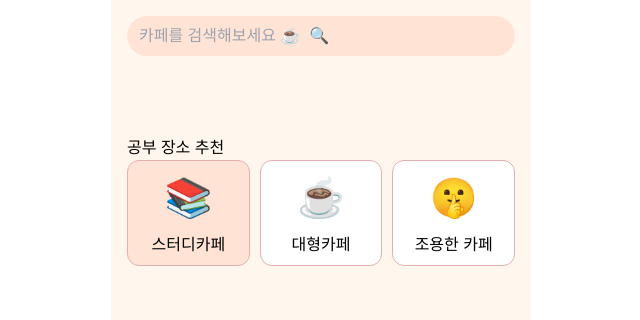
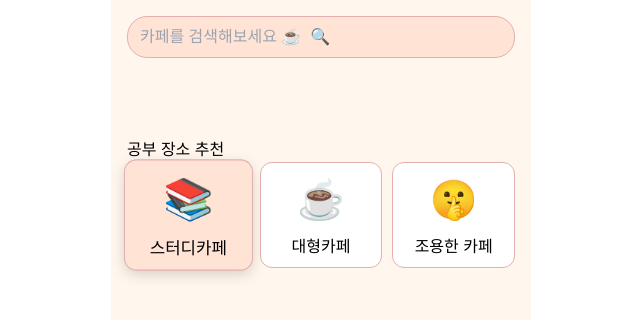
Before and after one commit to sprinter-wtc/Frontend, a React (Create React App) app: page / in a window 1280 px wide. In both pictures the pointer is over the element 507 px from the left and 212 px from the top of the page. Shown: the top 320 px of the page, without its empty margins (319-959 px from the left). Built offline with nearby package versions, Linux system fonts and the light colour scheme; no server answers.

Commit message:
fix: 메인창 css 수정 #3

```diff
--- a/src/styles/Home.css
+++ b/src/styles/Home.css
@@ -29,6 +29,7 @@
   border-radius: 20px;
   padding: 8px 12px;
   max-width: 420px;
+  border: 1px solid #E4AFAF;
 }
 .search-bar:hover {
   cursor: grab;
@@ -66,10 +67,7 @@
   grid-template-columns: repeat(auto-fit, minmax(100px, 1fr));
   gap: 10px;
 }
-.category-grid :hover{
-  background: #FFE4D6;
 
-}
 .category-item {
   display: flex;
   flex-direction: column;
@@ -88,6 +86,23 @@
   margin-bottom: 6px;
   border-radius: 8px;
 }
+/* 공부 장소 추천 마우스 오버 */
+.category-grid .category-item:hover {
+    transform: scale(1.05);
+    box-shadow: 0 4px 12px rgba(0, 0, 0, 0.15);
+    background-color: var(--highlight);
+    cursor: pointer;
+    transition: all 0.3s ease;
+}
+
+/* 카페 이용 목적 마우스 오버 */
+.purpose-grid .purpose-item:hover {
+    transform: scale(1.03);
+    box-shadow: 0 3px 8px rgba(0, 0, 0, 0.12);
+    background-color: var(--highlight);
+    cursor: pointer;
+    transition: all 0.3s ease;
+}
 
 /* 카페 이용 목적 */
 .purpose-section {
@@ -98,10 +113,7 @@
   grid-template-columns: repeat(auto-fit, minmax(100px, 1fr));
   gap: 10px;
 }
-.purpose-grid :hover{
-  background: #FFE4D6;
 
-}
 .purpose-item {
   cursor: pointer;
   display: flex;
```
